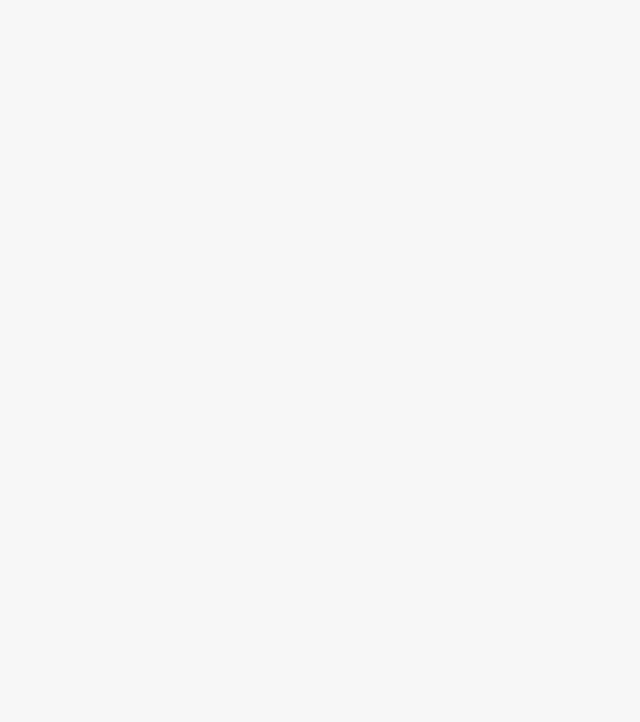
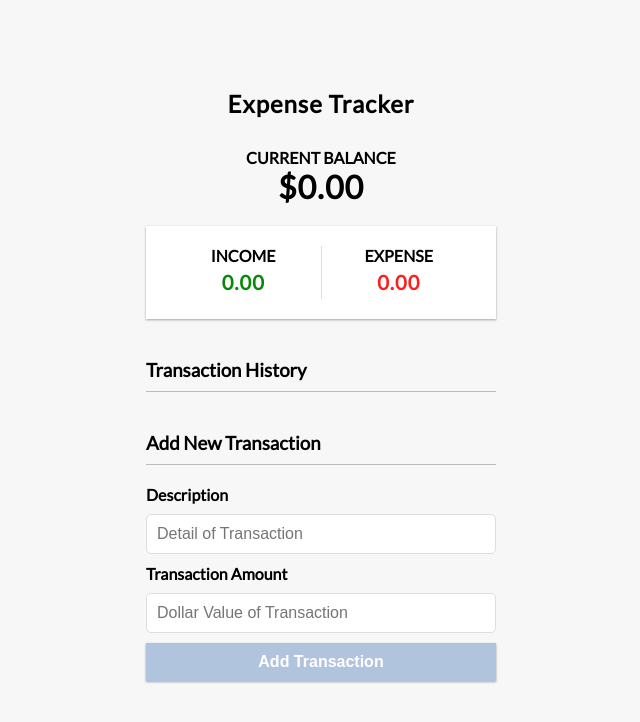
Before and after one commit to Darkweb96/expense_budget, a React (Create React App) app: page / in a window 1280 px wide. Shown: the top 722 px of the page, without its empty margins (319-959 px from the left). Built offline with nearby package versions, Linux system fonts and the light colour scheme.

Commit message:
Expense Tracker
Css Done
Context Done

```diff
--- a/src/App.css
+++ b/src/App.css
@@ -20,5 +20,157 @@ body {
 }
 
 .container {
-    margin: 30px auto
+    margin: 30px auto;
+    width: 350px;
 }
+
+h1 {
+    letter-spacing: 1px;
+    margin: 0;
+    text-align: center;
+}
+
+h2 {
+    letter-spacing: 1px;
+    margin: 0;
+    text-align: center;
+}
+
+h3 {
+    border-bottom: 1px solid #bbb;
+    padding-bottom: 10px;
+    margin: 40px 0 10px;
+}
+
+h4 {
+    margin: 0;
+    text-transform: uppercase;
+    text-align: center;
+}
+
+.inc-exp-container {
+    background-color: #fff;
+    box-shadow: var(--box-shadow);
+    padding: 20px;
+    display: flex;
+    justify-content: space-between;
+    margin: 20px 0;
+}
+
+.inc-exp-container > div {
+    flex: 1;
+    text-align: center;
+}
+
+.inc-exp-container >div:first-of-type{
+    border-right: 1px solid #dedede;
+}
+
+.money {
+    font-size: 20px;
+    letter-spacing: 1px;
+    margin: 5px 0;
+}
+
+.money.plus {
+    color: rgb(8, 136, 8);
+    font-weight: bold;
+}
+
+.money.minus {
+    color: #fa0101e0;
+    font-weight: bold;
+}
+
+label {
+    display: inline-block;
+    margin: 10px 0;
+    font-weight: bold;
+}
+
+input[type='text'],
+input[type='number'] {
+    border: 1px solid #dedede;
+    border-radius: 5px;
+    display: block;
+    font-size: 16px;
+    padding: 10px;
+    width: 100%;
+}
+
+.btn {
+    cursor: pointer;
+    background-color: lightsteelblue;
+    box-shadow: var(--box-shadow);
+    color: #fff;
+    border: 0;
+    display: block;
+    font-size: 16px;
+    margin: 10px 0 30px;
+    padding: 10px;
+    width: 100%;
+    font-weight: bold;
+}
+
+.btn:focus,
+.delete-btn:focus {
+    outline: 5px;
+}
+
+.list {
+    list-style-type: none;
+    padding: 0;
+    margin-bottom: 40px;
+}
+
+.list li{
+    background-color: #fff;
+    box-shadow: var(--box-shadow);
+    color: #333;
+    display: flex;
+    justify-content: space-between;
+    position: relative;
+    padding: 10px;
+    margin: 10px 0;
+}
+
+.list li.plus {
+    border-right: 5px solid rgb(8, 136, 8);
+}
+
+.list li.plus:hover{
+    border-right: 5px solid rgb(8, 136, 8);
+    background-color: rgb(8, 136, 8);
+    color: #f7f7f7;
+}
+
+.list li.minus{
+    border-right: 5px solid red;
+}
+
+.list li.minus:hover{
+    border-right: 5px solid  red;
+    background-color:  red;
+    color: #f7f7f7;
+}
+
+.delete-btn {
+    cursor: pointer;
+    background-color: rgb(8, 136, 8);
+    border: 0;
+    color: #fff;
+    font-size: 20px;
+    line-height: 20px;
+    padding: 2px 5px;
+    position: absolute;
+    top: 50%;
+    left: 0%;
+    transform: translate(-100%, -50%);
+    opacity: 0;
+    transition: opacity 0.3s ease;
+}
+
+.list li:hover .delete-btn{
+    opacity: 1;
+
+}
--- a/src/components/AccountSummary.js
+++ b/src/components/AccountSummary.js
@@ -1,20 +1,39 @@
+import React, { useContext } from 'react'
+
+// Import the Global State
+import { GlobalContext } from '../context/GlobalState';
 
 export const AccountSummary = () => {
+
+    const { transactions } = useContext(GlobalContext);
+
+    const transactionAmounts = transactions.map(transaction => transaction.transactionAmount);
+
+    const income = transactionAmounts
+        .filter(transaction => transaction > 0)
+        .reduce((acc, transaction) => (acc += transaction), 0)
+        .toFixed(2);
+
+    const expense = Math.abs(transactionAmounts
+        .filter(transaction => transaction < 0)
+        .reduce((acc, transaction) => (acc += transaction), 0)
+        ).toFixed(2);
 
     return (
         <div className="inc-exp-container">
             <div>
                 <h4>Income</h4>
                 <p className="money plus">
-                    $0.00
+                    {income}
                 </p>
             </div>
             <div>
                 <h4>Expense</h4>
-                <p className=" money minus">
-                    $0.00
+                <p className="money minus">
+                    {expense}
                 </p>
             </div>
+
         </div>
     )
 }
--- a/src/components/AddTransaction.js
+++ b/src/components/AddTransaction.js
@@ -1,39 +1,58 @@
-import React, {useState} from 'react'
+import React, { useState, useContext } from 'react';
+
+// Import the Global State
+import { GlobalContext } from '../context/GlobalState';
+
 
 export const AddTransaction = () => {
 
-    const [description, setDescription] = useState();
-    const [transactionAmount, setTransactionAmount] = useState();
+    const [description, setDescription] = useState('');
+    const [transactionAmount, setTransactionAmount] = useState('');
+
+    const { addTransaction } = useContext(GlobalContext);
+
+    const onSubmit = (e) => {
+        e.preventDefault();
+
+        const newTransaction = {
+            id: new Date().getTime(),
+            description,
+            transactionAmount: +transactionAmount
+        }
+
+        addTransaction(newTransaction);
+
+    }
 
     return (
         <div>
-            <h3>Add New Transaction </h3>
-            <form>
-                <div className="Form-control">
-                    <label htmlFor='desctiption'>
+            <h3>Add New Transaction</h3>
+            <form onSubmit={onSubmit}>
+                <div className="form-control">
+                    <label htmlFor="description">
                         Description
                     </label>
-                    <input type="text"
-                           id="description"
-                           placeholder="Detail of transaction"
-                           value={description}
-                           onChange={(e) => setDescription(e.target.value) }
+                    <input  type="text"
+                            id="description"
+                            value={description}
+                            onChange={(e) => setDescription(e.target.value)}
+                            placeholder="Detail of Transaction"
+                            required="required"
                     />
                 </div>
-                <div className="Form-control">
+                <div className="form-control">
                     <label htmlFor="transactionamount">
                         Transaction Amount
                     </label>
-                    <input type="number"
-                           id="transactionamount"
-                           placeholder="Enter transaction amount"
-                           value={transactionAmount}
-                           onChange={(e) => setTransactionAmount(e.target.value) }
+                    <input  type="number"
+                            id="transactionamount"
+                            value={transactionAmount}
+                            onChange={(e) => setTransactionAmount(e.target.value)}
+                            placeholder="Dollar Value of Transaction"
+                            required="required"
                     />
                 </div>
-                <button className="btn">
-                    Add Transaction
-                </button>
+                <button className="btn">Add Transaction</button>
             </form>
         </div>
     )
--- a/src/components/Balance.js
+++ b/src/components/Balance.js
@@ -1,10 +1,20 @@
-import React from 'react'
+import React, { useContext } from 'react'
+
+// Import the Global State
+import { GlobalContext } from '../context/GlobalState';
 
 export const Balance = () => {
+
+    const { transactions } = useContext(GlobalContext);
+
+    const transactionAmounts = transactions.map(transaction => transaction.transactionAmount);
+    const balance = transactionAmounts.reduce((acc, item) => (acc += item), 0).toFixed(2);
+
+
     return (
         <div>
             <h4>Current Balance</h4>
-            <h1>$0.00</h1>
+            <h1 id="balance">${balance}</h1>
         </div>
     )
 }
--- a/src/components/Header.js
+++ b/src/components/Header.js
@@ -2,8 +2,8 @@ import React from 'react'
 
 export const Header = () => {
     return (
-        <h1>
+        <h2>
             Expense Tracker
-        </h1>
+        </h2>
     )
 }
--- a/src/components/Transaction.js
+++ b/src/components/Transaction.js
@@ -1,11 +1,23 @@
-import React from 'react'
+import React, { useContext } from 'react'
 
-export const Transaction = ( { transaction }) => {
+// Import the Global State
+import { GlobalContext } from '../context/GlobalState';
+
+export const Transaction = ({ transaction }) => {
+
+    const { delTransaction } = useContext(GlobalContext);
+
+    const sign = transaction.transactionAmount > 0 ? '+' : '-';
+    const transactionType = transaction.transactionAmount > 0 ? 'plus' : 'minus';
+
     return (
-        <li className="plus">
-        {transaction.description}
-        <span>{transaction.transactionAmount}</span>
-        <button className="delete-btn">X</button>
-    </li>
+        <li className={transactionType}>
+            {transaction.description}
+            <span>{sign}${Math.abs(transaction.transactionAmount)}</span>
+            <button className="delete-btn"
+                    onClick={() => delTransaction(transaction.id)}>
+                X
+            </button>
+        </li>
     )
 }
--- a/src/context/AppReducer.js
+++ b/src/context/AppReducer.js
@@ -1,7 +1,17 @@
-// eslint-disable-next-line import/no-anonymous-default-export
 export default (state, action) => {
     switch(action.type) {
+        case 'DELETE_TRANSACTION':
+            return {
+                ...state,
+                transactions: state.transactions
+                    .filter(transaction => transaction.id !== action.payload)
+            }
+        case 'ADD_TRANSACTION':
+            return {
+                ...state,
+                transactions: [action.payload, ...state.transactions]
+            }
         default:
             return state;
-    }
+    };
 }
--- a/src/context/GlobalState.js
+++ b/src/context/GlobalState.js
@@ -1,33 +1,48 @@
 import React, { createContext, useReducer } from 'react';
-//Import the Reducer
-import AppReducer from './AppReducer'
 
-//Create the initial state
+// Import the Reducer
+import AppReducer from './AppReducer';
 
-const initialState ={
-    transactions: [
-        {id: 1, description: "Income 1", transactionAmount: 1000},
-        {id: 2, description: "Expense 1", transactionAmount: -100},
-        {id: 3, description: "Income 2", transactionAmount: 2000},
-        {id: 4, description: "Expens 2", transactionAmount: -500},
-    ]
+// Create the initial state
+const initialState = {
+    transactions: []
 }
 
 // Create the Global Context
 export const GlobalContext = createContext(initialState);
 
 // Create a Provider for the Global Context
-export const GlobalProvider = ({ childern }) => {
+export const GlobalProvider = ({ children }) => {
+    const [state, dispatch] = useReducer(AppReducer, initialState);
 
-    const [state] = useReducer(AppReducer, initialState)
+    // Actions for Transactions
 
-    return(
+        // Delete Existing Transaction Action
+        function delTransaction(id) {
+            dispatch({
+                type: 'DELETE_TRANSACTION',
+                payload: id
+            });
+        }
+
+        // Add New Transaction Action
+        function addTransaction(transaction) {
+            dispatch({
+                type: 'ADD_TRANSACTION',
+                payload: transaction
+            })
+        }
+
+    return (
         <GlobalContext.Provider value={
             {
-                transactions: state.transactions
+                transactions: state.transactions,
+                delTransaction,
+                addTransaction
             }
         }>
-            {childern}
+            {children}
         </GlobalContext.Provider>
-    )
+    );
+
 }
```
Also changed, not shown: src/components/TransactionHistory.js (+11 -11 lines).
